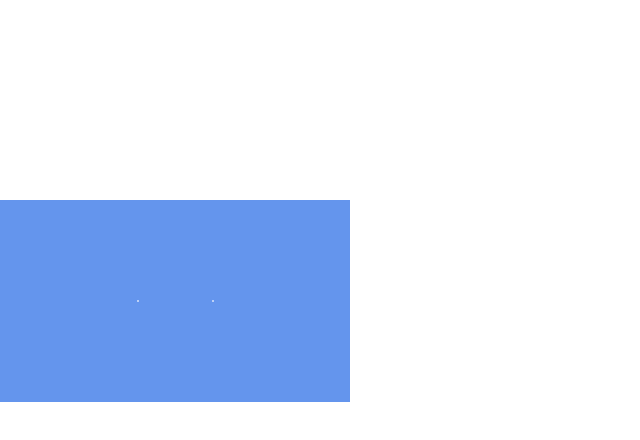
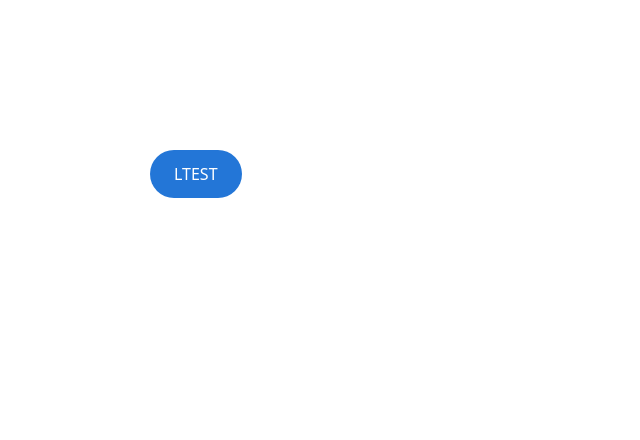
Before and after one commit to LUI-UI/lui-vue-old, a Vue app: page / in a window 1280 px wide. Shown: the top 440 px of the page, without its empty margins (0-640 px from the left). Built offline with nearby package versions, Linux system fonts and the light colour scheme.

Commit message:
create button component

```diff
--- a/src/App.vue
+++ b/src/App.vue
@@ -1,64 +1,22 @@
 <script setup>
 // This starter template is using Vue 3 <script setup> SFCs
 // Check out https://v3.vuejs.org/api/sfc-script-setup.html#sfc-script-setup
-import LBadge from './components/Badge/LBadge.vue'
+import LButton from './components/Button/LButton.vue'
+// import LBadge from './components/Badge/LBadge.vue'
 // import { reactive } from 'vue'
-
-// let vars = reactive({
-//   size: 'sm',
-//   variant: 'success',
-// })
-// function changeBg() {
-//   vars.variant = 'danger'
-//   vars.size = 'lg'
-// }
 </script>
 
 <template>
-  <div class="badge-container">
-    <LBadge
-      size="xs"
+  <div class="btn-container">
+    <l-button
+      type="default"
       variant="primary"
-    />
-    <LBadge
-      size="sm"
-      variant="primary"
-    />
-    <LBadge
-      size="md"
-      variant="primary"
-    />
-    <LBadge
       size="lg"
-      variant="primary"
-    />
+      rounded-full
+    >
+      LTEST
+    </l-button>
   </div>
-  <div class="badge-container variants">
-    <LBadge
-      size="lg"
-      variant="primary"
-    />
-    <LBadge
-      size="lg"
-      variant="success"
-      border
-    />
-    <LBadge
-      size="lg"
-      variant="danger"
-    />
-    <LBadge
-      size="lg"
-      variant="warning"
-      :border="true"
-    />
-    <LBadge
-      size="lg"
-      variant="secondary"
-    />
-  </div>
-  <!-- <LBadge :size="vars.size" :variant="vars.variant" /> -->
-  <!-- <button @click="changeBg">TEST</button> -->
 </template>
 
 <style scoped>
@@ -70,6 +28,9 @@ import LBadge from './components/Badge/LBadge.vue'
   color: #2c3e50;
   margin-top: 60px;
 }
+.btn-container {
+  padding: 150px;
+}
 
 .badge-container {
   display: flex;
@@ -78,8 +39,4 @@ import LBadge from './components/Badge/LBadge.vue'
   max-width: 350px;
   padding: 100px;
 }
-
-.variants {
-  background: cornflowerblue;
-}
 </style>
--- a/src/components/Badge/LBadge.vue
+++ b/src/components/Badge/LBadge.vue
@@ -33,8 +33,12 @@ export default {
   },
   setup(props) {
     function size(size) {
-      const sizes = { xs: '2', sm: '3', md: '4', lg: '5' }
-      return `w-${sizes[size]} h-${sizes[size]}`
+      if(size === 'xs') return 'w-2 h-2'
+      if(size === 'sm') return 'w-3 h-3'
+      if(size === 'md') return 'w-4 h-4'
+      if(size === 'lg') return 'w-5 h-5'
+      // const sizes = { xs: '2', sm: '3', md: '4', lg: '5' }
+      // return `w-${sizes[size]} h-${sizes[size]}`
     }
     function bg(color) {
       return `bg-${color}`
--- /dev/null
+++ b/src/components/Button/LButton.vue
@@ -0,0 +1,180 @@
+<template>
+  <button
+    :class="classes"
+    v-bind="$attrs"
+    @click="$emit('click')"
+  >
+    <slot />
+  </button>
+</template>
+<script>
+import { computed } from 'vue'
+export default {
+  inheritAttrs: false,
+  props: {
+    size: {
+      type: String,
+      default: 'sm',
+      validator(value) {
+        return ['sm', 'md', 'lg'].includes(value)
+      },
+    },
+    variant: {
+      type: String,
+      default: 'primary',
+      validator(value) {
+        return [
+          'primary',
+          'secondary',
+          'info',
+          'success',
+          'warning',
+          'danger',
+        ].includes(value)
+      },
+    },
+    block: {
+      type: Boolean,
+      default: false,
+    },
+    type: {
+      type: String,
+      default: 'default',
+      validator(value) {
+        return ['default', 'text', 'outline', 'link'].includes(value)
+      },
+    },
+    rounded: {
+      type: Boolean,
+      default: false,
+    },
+    roundedFull: {
+      type: Boolean,
+      default: false,
+    },
+    filter: {
+      type: String,
+      default: 'none',
+      validator(value) {
+        return ['darker', 'lighter', 'none'].includes(value)
+      },
+    },
+  },
+  emits: ['click'],
+  setup(props) {
+    function sizes(size, type) {
+      // sm: x:12 y:6
+      // md: x:16 y:8
+      // lg: x:24 y:12
+      // p-1.5 = 6px
+      // p-2 = 8px
+      // p-3 = 12px
+      // p-4 = 16px
+      // p-6 = 24px
+      if (type === 'link') return 'p-0'
+      if (size === 'sm') return 'px-3 py-1.5'
+      if (size === 'md') return 'px-4 py-2'
+      if (size === 'lg') return 'px-6 py-3'
+    }
+    function block(is, type) {
+      if (!is) return ''
+      if (type === 'link') return ''
+      return 'w-full'
+    }
+    function rounded(is, size, type) {
+      // sm: 6px = rounded-sm
+      // md: 8px = rounded-md
+      // lg: 10px = rounded-lg
+      if (!is) return ''
+      if (type === 'link' || type === 'text') return ''
+      return `rounded-${size}`
+    }
+    function roundedFull(is, type) {
+      if (!is) return ''
+      if (type === 'link' || type === 'text') return ''
+      return 'rounded-full'
+    }
+    // function filter(filter, variant) {
+    //   if (filter === 'darker') return `bg-${variant}-900`
+    //   if (filter === 'lighter') return `bg-${variant}-50`
+    // }
+    function font(size) {
+      // sm: fw: 500, size: 12px = text-xs, leading-4.5: 18px
+      // md: fw: 500, size: 16px, lh: 24px
+      // lg: fw: 500, size: 16px, leading-6: 24px
+      if (size === 'sm') return 'text-sm leading-4.5' // line heigtler kontrol edilecek
+      if (size === 'md' || size === 'lg') return 'text-base leading-6'
+    }
+    function types(type, variant) {
+      if (type === 'default') return `text-white bg-${variant}`
+      if (type === 'outline')
+        return `text-${variant} bg-white border border-solid border-${variant}`
+      if (type === 'text') return `bg-transparent border-none text-${variant}`
+      if (type === 'link') return `text-${variant} underline p-0`
+    }
+    function states(type, variant) {
+      let classes
+      if (type === 'default') {
+        classes = {
+          hover: `hover:bg-${variant}-50 hover:text-${variant}`,
+          focus: `focus:outline-none focus:ring-2 focus:ring-${variant} ring-offset-2`,
+          // active: `${variant}-600 text-white border-none`,
+          disabled: 'disabled:bg-secondary-300 disabled:text-white',
+        }
+      }
+      if (type === 'outline') {
+        classes = {
+          hover: `hover:bg-${variant}-50 hover:border-${variant}-50`,
+          focus: `focus:outline-none focus:ring-2 focus:ring-${variant} ring-offset-2`,
+          // active: `focus:border-2 focus:border-dashed`,
+          disabled: `disabled:border-secondary-300 disabled:bg-secondary-100 disabled:text-secondary-300`,
+        }
+      }
+      if (type === 'text') {
+        classes = {
+          hover: `hover:bg-${variant}-50`,
+          focus: `outline-none focus:ring-2 focus:ring-${variant} ring-offset-2`,
+          // active: `active:text-${variant}-600 active:bg-${variant}-50`,
+          disabled: `disabled:text-secondary-300 disabled:bg-white`,
+        }
+        // return Object.values(classes).join(" ").toString()
+      }
+      if (type === 'link') {
+        classes = {
+          hover: `hover:text-${variant}-400`,
+          focus: `outline-none focus:ring-2 focus:ring-${variant} ring-offset-2`,
+          // active: `text-${variant}-600`,
+          disabled: `disabled:text-secondary-300`,
+        }
+        // return Object.values(classes).join(" ").toString()
+      }
+      return Object.values(classes).join(' ').toString()
+    }
+    const classes = computed(() => {
+      return [
+        `${states(props.type, props.variant)}
+         ${sizes(props.size, props.type)}
+         ${types(props.type, props.variant)}
+         ${font(props.size)}
+         ${block(props.block, props.type)}
+         ${rounded(props.rounded, props.size, props.type)}
+         ${roundedFull(props.roundedFull, props.type)}
+
+        `,
+      ]
+    })
+    // const classTest = computed(() => {
+    //   return {
+    //     sizes: sizes(props.size),
+    //     types: types(props.type, props.variant),
+    //     font: font(props.size),
+    //     block: block(props.block),
+    //     rounded: rounded(props.rounded, props.size),
+    //     roundedFull: rounded(props.roundedFull),
+    //   }
+    // })
+    // console.log(filter, borderColor, textColor, bgColor, states, variant)
+    return { classes }
+  },
+}
+</script>
--- a/src/components/luiButton/lui-button.vue
+++ /dev/null
@@ -1,52 +0,0 @@
-<template>
-  <button
-    type="button"
-    class="font-worksans bg-primary-500 p-2"
-    :class="classes"
-    :style="style"
-    @click="onClick"
-  >
-    {{ label }}
-  </button>
-</template>
-<script>
-import './lui-button.css'
-export default {}
-</script>
-<script setup>
-import { defineEmits, defineProps, computed } from 'vue'
-const props = defineProps({
-  label: {
-    type: String,
-    required: true,
-  },
-  primary: {
-    type: Boolean,
-    default: false,
-  },
-  size: {
-    type: String,
-    validator: function (value) {
-      return ['small', 'medium', 'large'].indexOf(value) !== -1
-    },
-    default: '',
-  },
-  backgroundColor: {
-    type: String,
-    default: '',
-  },
-})
-const emit = defineEmits(['click', 'test'])
-
-const classes = computed(() => ({
-  'bg-blue-500': props.primary,
-  'bg-gray-400': !props.primary,
-}))
-function onClick() {
-  emit('click')
-}
-
-const style = computed(() => ({
-  backgroundColor: props.backgroundColor,
-}))
-</script>
--- a/tailwind.config.js
+++ b/tailwind.config.js
@@ -1,8 +1,20 @@
 const color = require('./colors')
 
 module.exports = {
-  mode: 'jit',
-  purge: ['./src/**/*.{js,jsx,ts,tsx,vue}'],
+  // mode: 'jit',
+  purge: {
+    // enabled: true,
+    content: ['./src/**/*.{js,jsx,ts,tsx,vue,html}'],
+    options: {
+      safelist: {
+        standard: [/^bg/,/^text/],
+      }
+    }
+    // safelist: {
+    //   standart: [/text$/],
+    // },
+  },
+
   darkMode: false, // or 'media' or 'class'
   theme: {
     extend: {
@@ -34,6 +46,9 @@ module.exports = {
         xlg: '.75rem',
         xxlg: '1rem',
       },
+      lineHeight: {
+        4.5: '1.125', // button da kullanildi deigecek mi ?
+      },
     },
     colors: color,
     fontFamily: {
@@ -41,7 +56,12 @@ module.exports = {
     },
   },
   variants: {
-    extend: {},
+    extend: {
+      borderWidth: ['hover'],
+      textColor: ['disabled'],
+      backgroundColor: ['disabled'],
+      borderColor: ['disabled'],
+    },
   },
   plugins: [],
 }
```
Also changed, not shown: src/components/luiButton/lui-button.css (deleted), 1 other file (tests, documents, lock files or other folders).
